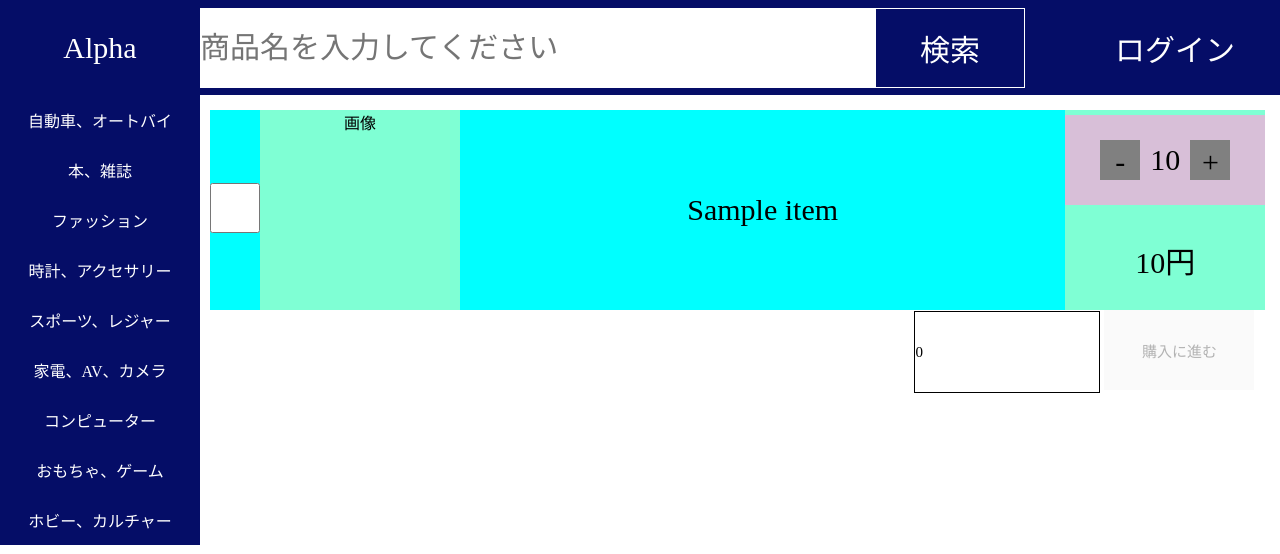
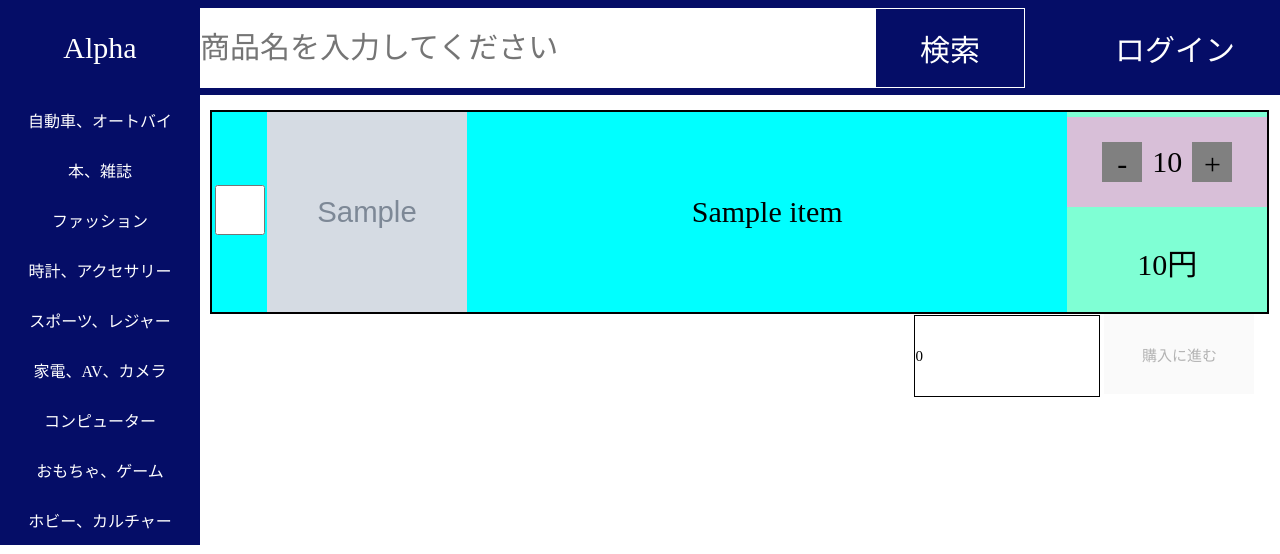
Before and after one commit to 5181017/mysite, a Django app: template templates/polls/cart.html in a window 1280 px wide; the page is wider, and only the part inside the window is pictured. Shown: the top 554 px of that part. Run offline with Django 3.2, Linux system fonts and the light colour scheme; the template is opened without the code that fills it: most values are stand-ins (such as "Sample title", 1, 10 or a date in 2020); grey boxes marked "Sample" are stand-in pictures.

Commit message:
12-09:12:47

```diff
--- a/polls/static/polls/css/cart.css
+++ b/polls/static/polls/css/cart.css
@@ -14,10 +14,11 @@
   height: 200px;
   margin-top: 15px;
   background-color: aqua;
+  border: 2px solid black;
 }
 
 .checkForm{
-  width: 50px;
+  min-width: 55px;
   text-align: center;
   align-self: center;
 }
@@ -97,3 +98,10 @@ display:flex;
     align-items:center;
     font-size: 30px;
 }
+
+.textopt{
+  display: -webkit-box;
+  -webkit-box-orient: vertical;
+  -webkit-line-clamp: 4;
+  overflow: hidden;
+}
--- a/polls/static/polls/css/productList.css
+++ b/polls/static/polls/css/productList.css
@@ -21,6 +21,7 @@
   white-space: nowrap;
   /* 幅を指定しないとテキストの長さによって要素の幅が変わるため指定 */
   width: 240px;
+  height: 20px;
   /* オーバーしたテキストを３点リーダーにする */
   text-overflow: ellipsis;
 }
@@ -31,5 +32,5 @@
     margin-left:10px;
     background-repeat:no-repeat;
     background-color: transparent;
-
+    border: 1px solid black;
 }
--- a/polls/static/polls/css/template.css
+++ b/polls/static/polls/css/template.css
@@ -30,9 +30,10 @@
     width:100%;
     height:100%;
     overflow-x:auto;/*はみ出た要素だけ横スクロール*/
+
   }
 
-  .title
+  .title{
     /* background-image: url("./タイトル.png"); */
     background-size: 100% 100%;
   }
--- a/templates/polls/cart.html
+++ b/templates/polls/cart.html
@@ -14,11 +14,11 @@
               <div class="checkForm">
                   <input name="checkbox" class="checkBox" type="checkbox" value="{{ item.productid.productID}}" onchange='calcMoney();checkChecked()'>
               </div>
-            <div class="element">
-              <div style="width: 100%; height: 100%;    text-align: center; background-color: aquamarine;">画像</div>
+            <div class="element ">
+              <img src="{{ img }}" style="width: 100%; height: 100%; background-color: aquamarine;"></img>
             </div>
-            <div class="plusminus" >
-              <div style="height:100%; width:100%; text-align: center; vertical-align:middle; background-color: aqua;">{{ item.name }}</div>
+            <div class="plusminus " >
+              <div class=" textopt"style="height:100%; width:100%; text-align: center; vertical-align:middle; background-color: aqua;">{{ item.name }}</div>
             </div>
             <div class="element" style="background-color: aquamarine;">
               <div class="verticalForm">
--- a/templates/polls/productDetails.html
+++ b/templates/polls/productDetails.html
@@ -18,7 +18,7 @@
             {% endif %}
         </form>
       <p class="all_reviewStars">評価まとめ</p>
-        <a href="/polls/review/{{ product.productID }}" class="addReview"><button style="font-size: 25px; padding: 10px;">レビュー作成</button></a>
+        <a href="/polls/review/{{ product.productID }}" class="addReview"><button style="font-size: 25px; padding: 10px; color: white;">レビュー作成</button></a>
       <div class="image_form">
 
 <!--        <img src="./download.jpg" class="image">-->
@@ -27,6 +27,6 @@
     </div>
 
     {% for r in review %}
-        <p>{{ r }}</p>
+        <p>{{ r.comment }}</p>
     {% endfor %}
 {% endblock %}
```
